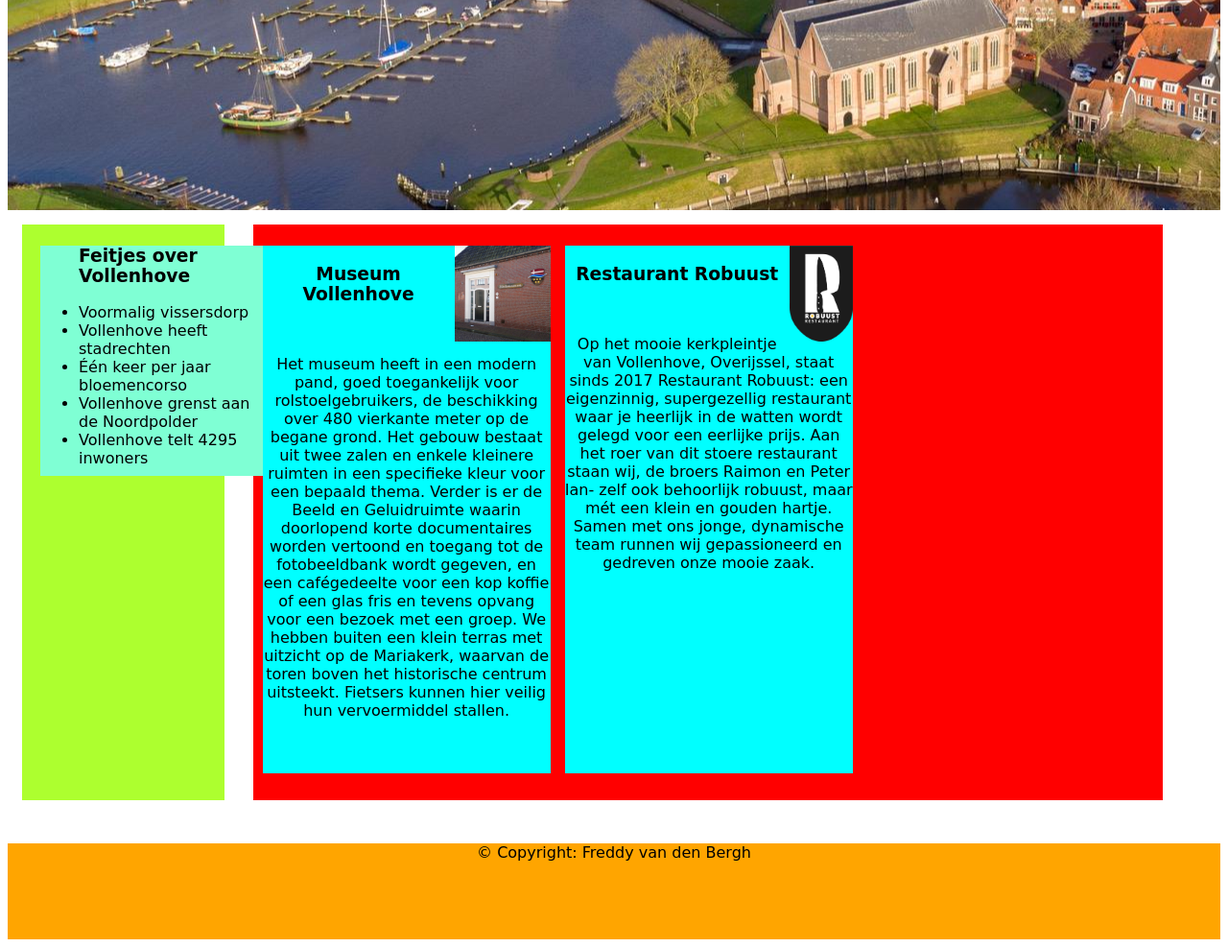
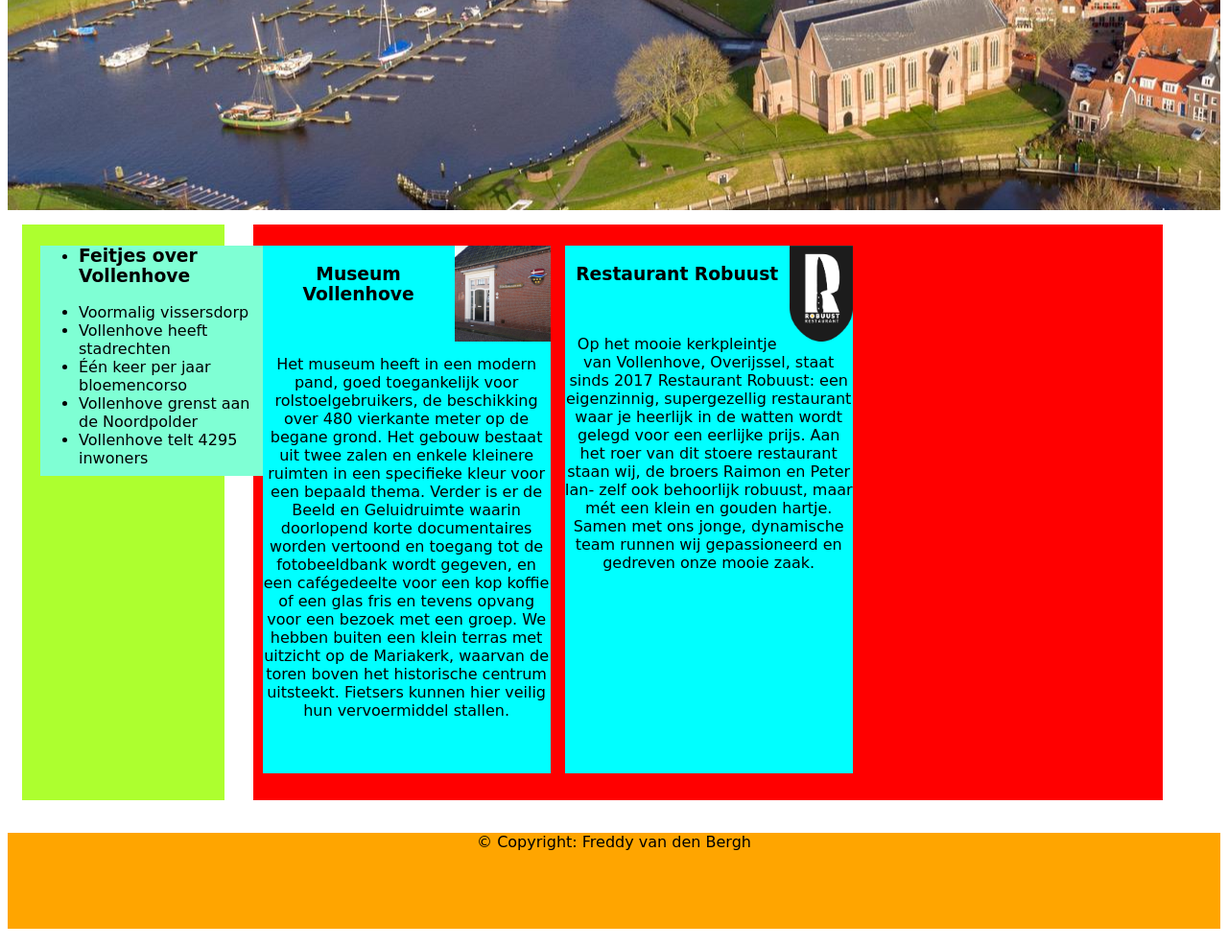
Before and after one commit to YunikNL/Vollenhove, a plain HTML site: page index.html in a window 1280 px wide. Shown: the part 101-1088 px from the top of the page at 96% size. Drawn offline with Linux system fonts and the light colour scheme; a web font is replaced by a local one.

Commit message:
Update index.html

```diff
--- a/index.html
+++ b/index.html
@@ -11,22 +11,22 @@
         <link href="https://fonts.googleapis.com/css2?family=Rubik+Iso&display=swap" rel="stylesheet">
     </head>
     <body>
-    <section id="content">
+    <div id="content">
         <div class="header">
             <h1>Vollenhove</h1>
         </div>
         <div class="row">
             <div class="col-2">
-                <section id="een">
+                <div id="een">
                 <ul>
-                    <h3>Feitjes over Vollenhove</h3>
+                    <li id="koplijst"><h3>Feitjes over Vollenhove</h3></li>
                     <li>Voormalig vissersdorp</li>
                     <li>Vollenhove heeft stadrechten</li>
                     <li>Één keer per jaar bloemencorso</li>
                     <li>Vollenhove grenst aan de Noordpolder</li>
                     <li>Vollenhove telt 4295 inwoners</li>
                 </ul>
-                </section>
+                </div>
             </div>
             <div class="col-9">
              <section id="twee">
@@ -39,15 +39,13 @@
                     <img src="image/Robuust.png" alt="restaurant" title="Robuust">
                     <h3>Restaurant Robuust</h3><br>
                     <p>Op het mooie kerkpleintje van Vollenhove, Overijssel, staat sinds 2017 Restaurant Robuust: een eigenzinnig, supergezellig restaurant waar je heerlijk in de watten wordt gelegd voor een eerlijke prijs. Aan het roer van dit stoere restaurant staan wij, de broers Raimon en Peter Ian- zelf ook behoorlijk robuust, maar mét een klein en gouden hartje. Samen met ons jonge, dynamische team runnen wij gepassioneerd en gedreven onze mooie zaak.</p>
+                </div>
                 </section>
             </div>
-            <div class="col-1">
-                <section id="drie"></section>
-                </div>
         </div>
+        <div>
            <footer>© Copyright: Freddy van den Bergh</footer>
-     </section>
+        </div>
     </div>
-
     </body>
 </html>
```
